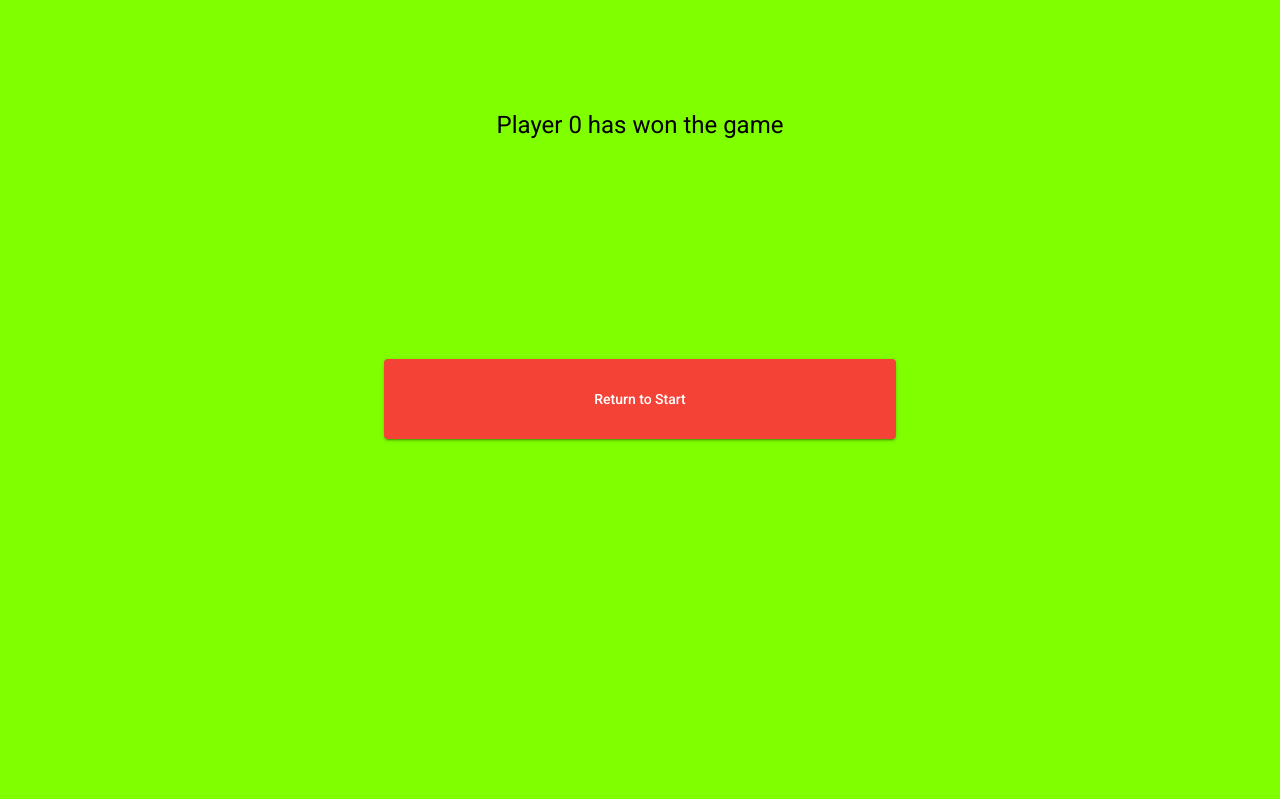
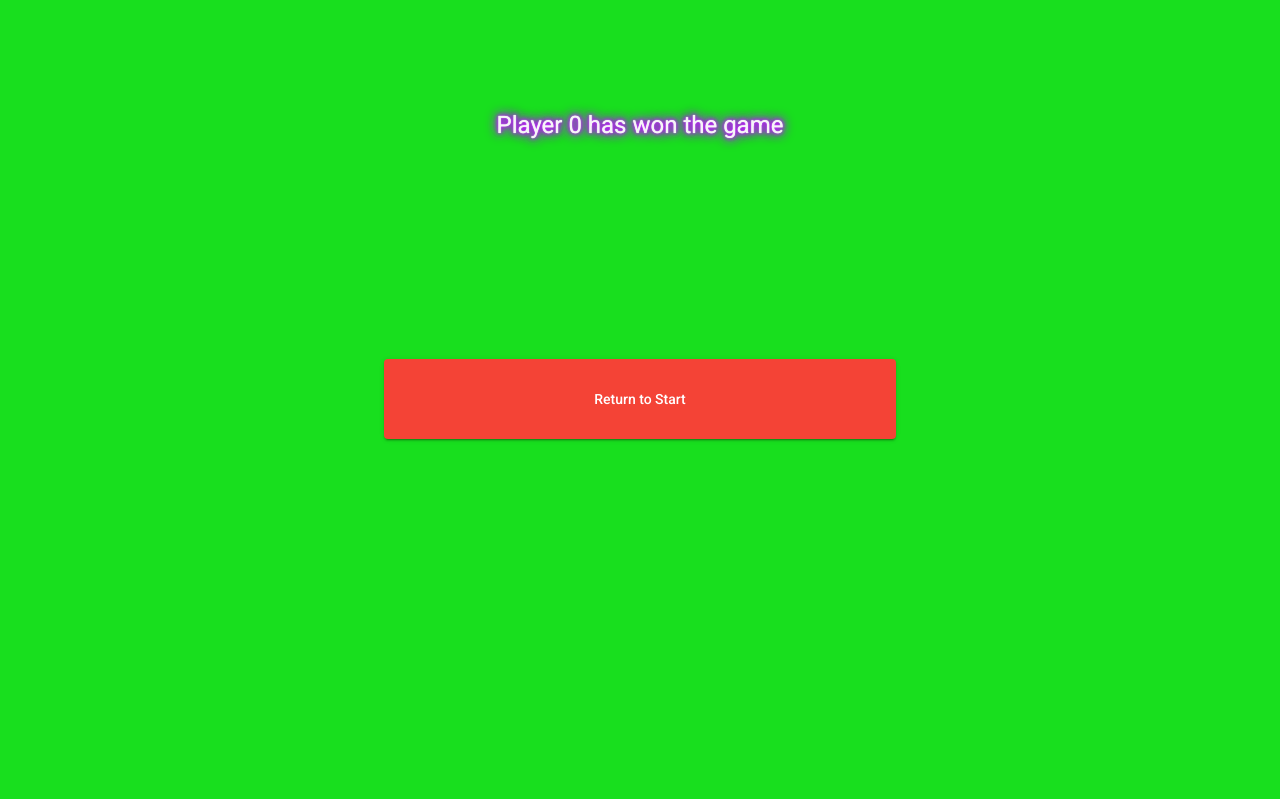
Before and after one commit to LoganLan/dice-game, an Angular app in the folder dice-game/: page /winning-page in a window 1280 px wide. Built offline with nearby package versions, Linux system fonts and the light colour scheme.

Commit message:
Changing the text on some of the pages

```diff
--- a/dice-game/src/app/winning-page/winning-page.component.css
+++ b/dice-game/src/app/winning-page/winning-page.component.css
@@ -1,7 +1,33 @@
+* {
+    box-sizing: border-box;
+    margin: 0;
+    padding: 0;
+  }
+
 .tiles-color{
-    background-color: chartreuse;
+    background-color:rgb(24, 223, 30);
 }
 button{
     height: 10vh;
     width: 40vw;
 }
+
+.text-display {
+    color: rgb(246, 245, 248);
+    text-shadow: 0 0 1px #fff, 0 0 2px #fff, 0 0 3px #fff, 0 0 4px #bc13fe,
+      0 0 5px #bc13fe, 0 0 10px #bc13fe, 0 0 12px #bc13fe, 0 0 14px #bc13fe;
+
+    font-size: 20px;
+    animation: pulsate 1.5s infinite alternate;
+  }
+
+  @keyframes pulsate {
+    100% {
+      text-shadow: 0 0 1px #fff, 0 0 4px #bc13fe, 0 0 5px #bc13fe,
+        0 0 10px #bc13fe, 0 0 12px #bc13fe, 0 0 14px #bc13fe;
+    }
+
+    0% {
+      text-shadow: 0 0 2px #fff, 0 0 10px #bc13fe;
+    }
+  }
--- a/dice-game/src/app/winning-page/winning-page.component.html
+++ b/dice-game/src/app/winning-page/winning-page.component.html
@@ -1,6 +1,6 @@
 
 <mat-grid-list cols="1" rowHeight="33.2vh" class="tiles-color">
-    <mat-grid-tile >
+    <mat-grid-tile class="text-display" >
         <h1>Player {{ winningPlayer }} has won the game</h1>
 
 
```
